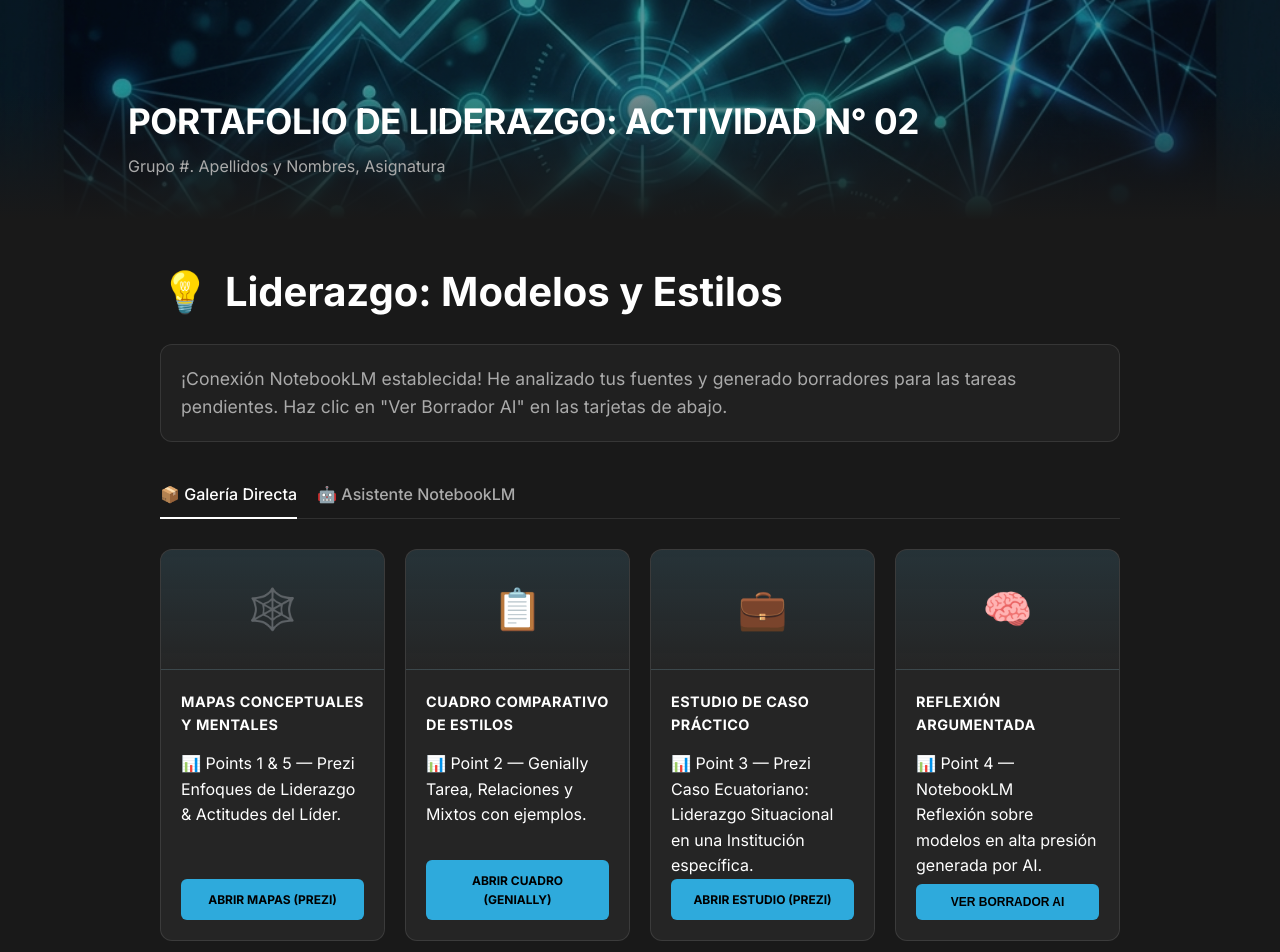
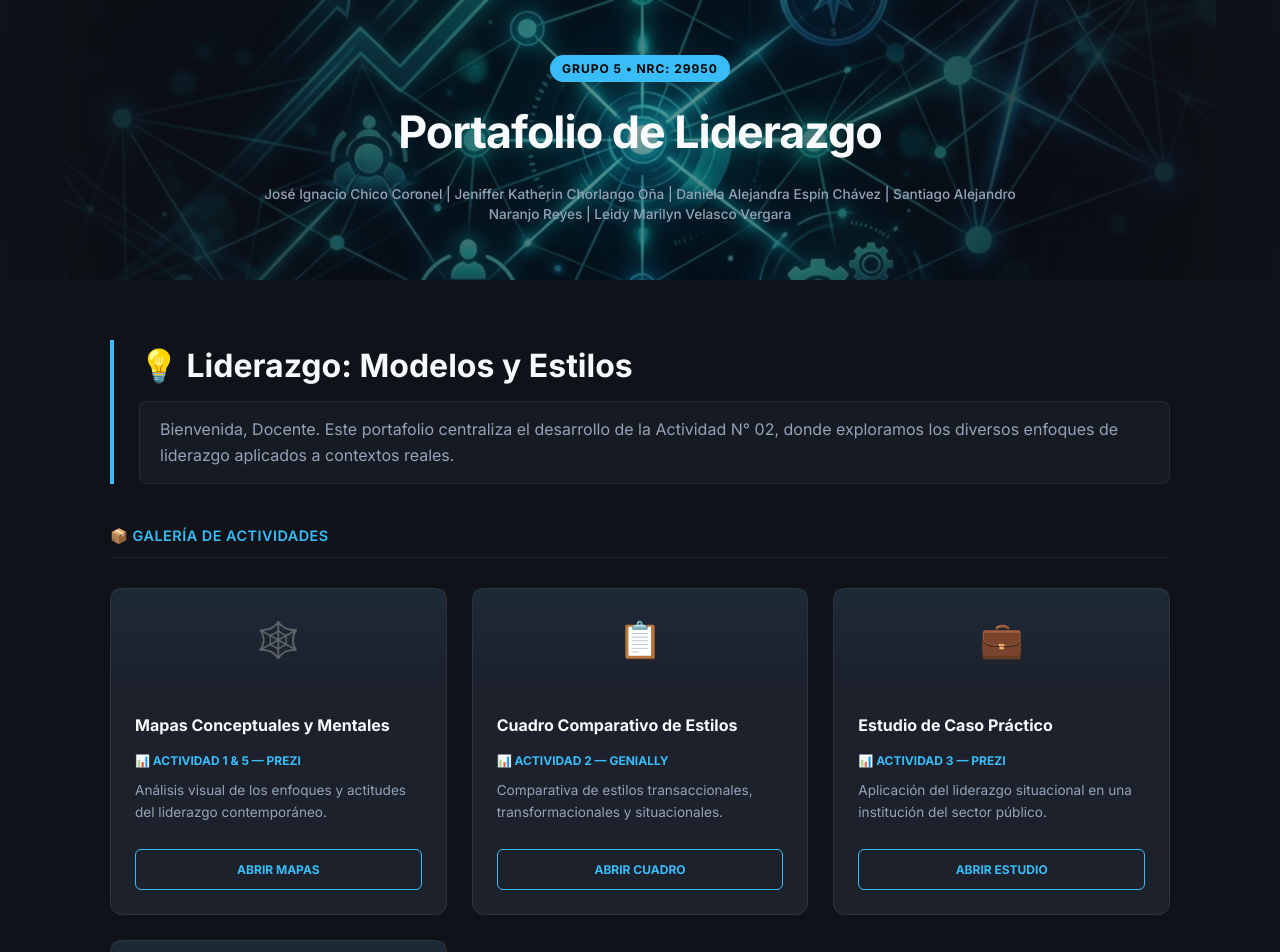
Before and after one commit to santiagonaranjofinanzas-droid/Liderazgo_Portafolio, a React app: page / in a window 1280 px wide. Shown: the top 952 px of the page. Built offline with nearby package versions, Linux system fonts and the light colour scheme; the HTML template or start-up script is replaced by a standard one.

Commit message:
Refine professional design: add team members, NRC 29950, and remove AI labels

```diff
--- a/src/App.jsx
+++ b/src/App.jsx
@@ -14,11 +14,11 @@ const ProjectCard = ({ title, icon, point, tech, description, link, onClick, del
       <p className="card-description">{description}</p>
       {link !== "#" ? (
         <a href={link} target="_blank" rel="noopener noreferrer" className="card-btn">
-          Abrir {title.split(' ')[0]} ({tech})
+          Abrir {title.split(' ')[0]}
         </a>
       ) : (
         <button className="card-btn" onClick={onClick}>
-          Ver Borrador AI
+          Ver Contenido
         </button>
       )}
     </div>
@@ -75,16 +75,29 @@ No hay un estilo único. En crisis extremas, el liderazgo autocrático/directivo
 **Conclusión**
 El liderazgo pertinente combina la resiliencia innata con una toma de decisiones informada y una profunda capacidad de adaptación al entorno cambiante.`;
 
+  const groupMembers = [
+    "José Ignacio Chico Coronel",
+    "Jeniffer Katherin Chorlango Oña",
+    "Daniela Alejandra Espín Chávez",
+    "Santiago Alejandro Naranjo Reyes",
+    "Leidy Marilyn Velasco Vergara"
+  ];
+
   return (
     <div className="app-container">
+      {/* Banner Section */}
       <header className="banner">
         <img src={bannerImg} alt="Leadership Banner" />
         <div className="banner-overlay">
-          <h1 className="banner-title">Portafolio de Liderazgo: Actividad N° 02</h1>
-          <p className="banner-subtitle">Grupo #. Apellidos y Nombres, Asignatura</p>
+          <div className="header-badge">Grupo 5 • NRC: 29950</div>
+          <h1 className="banner-title">Portafolio de Liderazgo</h1>
+          <div className="member-list">
+            {groupMembers.join(' | ')}
+          </div>
         </div>
       </header>
 
+      {/* Main Content */}
       <main className="main-content">
         <div className="page-header animate-fade-in">
           <h2 className="page-title">
@@ -92,66 +105,74 @@ El liderazgo pertinente combina la resiliencia innata con una toma de decisiones
           </h2>
           <div className="welcome-box">
             <p className="welcome-text">
-              ¡Conexión NotebookLM establecida! He analizado tus fuentes y generado borradores para las tareas pendientes.
-              Haz clic en "Ver Borrador AI" en las tarjetas de abajo.
+              Bienvenida, Docente. Este portafolio centraliza el desarrollo de la Actividad N° 02,
+              donde exploramos los diversos enfoques de liderazgo aplicados a contextos reales.
             </p>
           </div>
         </div>
 
+        {/* Gallery Section */}
         <section>
           <div className="gallery-nav animate-fade-in delay-1">
-            <span className="active">📦 Galería Directa</span>
-            <span>🤖 Asistente NotebookLM</span>
+            <span className="active">📦 Galería de Actividades</span>
           </div>
 
           <div className="grid">
             <ProjectCard
               title="Mapas Conceptuales y Mentales"
               icon="🕸️"
-              point="Points 1 & 5"
+              point="Actividad 1 & 5"
               tech="Prezi"
-              description="Enfoques de Liderazgo & Actitudes del Líder."
+              description="Análisis visual de los enfoques y actitudes del liderazgo contemporáneo."
               link="https://prezi.com/view/fn2Bnwn7rPpuRhIoBb2Y/?referral_token=IOHVN7lnB3FN"
               delay="delay-1"
             />
             <ProjectCard
               title="Cuadro Comparativo de Estilos"
               icon="📋"
-              point="Point 2"
+              point="Actividad 2"
               tech="Genially"
-              description="Tarea, Relaciones y Mixtos con ejemplos."
+              description="Comparativa de estilos transaccionales, transformacionales y situacionales."
               link="https://view.genially.com/69e17c774e4104b2992bd8b4"
               delay="delay-2"
             />
             <ProjectCard
               title="Estudio de Caso Práctico"
               icon="💼"
-              point="Point 3"
+              point="Actividad 3"
               tech="Prezi"
-              description="Caso Ecuatoriano: Liderazgo Situacional en una Institución específica."
+              description="Aplicación del liderazgo situacional en una institución del sector público."
               link="https://prezi.com/view/09nv8XX7dQJYAZqWoyPt/?referral_token=GzHVnelnB3FN"
               delay="delay-3"
             />
             <ProjectCard
               title="Reflexión Argumentada"
               icon="🧠"
-              point="Point 4"
-              tech="NotebookLM"
-              description="Reflexión sobre modelos en alta presión generada por AI."
+              point="Actividad 4"
+              tech="Ensayo"
+              description="Análisis crítico sobre la pertinencia de modelos en contextos de alta presión."
               link="#"
-              onClick={() => setSelectedContent({ title: "Borrador AI: Reflexión Argumentada", content: reflectionDraft })}
+              onClick={() => setSelectedContent({ title: "Ensayo: Reflexión Argumentada", content: reflectionDraft })}
               delay="delay-4"
             />
           </div>
         </section>
 
+        {/* Bibliography Section */}
         <section className="bibliography animate-fade-in delay-4">
-          <h3 className="section-title">💡 BIBLIOGRAFÍA ACADÉMICA</h3>
-          <ToggleItem title="Fuentes Primarias (NotebookLM)">
-            Lussier, R. N., & Achua, C. F. (2016). Liderazgo: Teoría, aplicación y desarrollo de habilidades.
+          <h3 className="section-title">📚 BIBLIOGRAFÍA ACADÉMICA</h3>
+          <ToggleItem title="Bibliografía Básica (Normas APA)">
+            Lussier, R. N., & Achua, C. F. (2016). Liderazgo: Teoría, aplicación y desarrollo de habilidades. 6ta Edición. Cengage Learning.
+          </ToggleItem>
+          <ToggleItem title="Recursos Complementarios">
+            Material de estudio proporcionado por la Universidad, casos de gestión y modelos de contingencia.
           </ToggleItem>
         </section>
       </main>
+
+      <footer className="footer animate-fade-in delay-4">
+        <p>© 2026 Universidad - Departamento de Ciencias Humanas y Sociales</p>
+      </footer>
 
       <Modal
         isOpen={!!selectedContent}
--- a/src/index.css
+++ b/src/index.css
@@ -1,16 +1,15 @@
 @import url('https://fonts.googleapis.com/css2?family=Inter:wght@300;400;500;600;700&display=swap');
 
 :root {
-  --bg-primary: #191919;
-  --bg-secondary: #202020;
-  --bg-card: #252525;
-  --text-primary: #ffffff;
-  --text-secondary: #aaaaaa;
-  --accent: #2eaadc;
-  --accent-glow: rgba(46, 170, 220, 0.3);
-  --border: rgba(255, 255, 255, 0.1);
-  --success: #2ecc71;
-  --glass: rgba(255, 255, 255, 0.03);
+  --bg-primary: #0f1218;
+  --bg-secondary: #161a22;
+  --bg-card: #1c212c;
+  --text-primary: #f8fafc;
+  --text-secondary: #94a3b8;
+  --accent: #38bdf8;
+  --accent-glow: rgba(56, 189, 248, 0.2);
+  --border: rgba(255, 255, 255, 0.08);
+  --glass: rgba(255, 255, 255, 0.02);
 }
 
 * {
@@ -20,34 +19,27 @@
 }
 
 body {
-  font-family: 'Inter', -apple-system, BlinkMacSystemFont, sans-serif;
+  font-family: 'Inter', -apple-system, sans-serif;
   background-color: var(--bg-primary);
   color: var(--text-primary);
   line-height: 1.6;
-  overflow-x: hidden;
 }
 
-.app-container {
-  min-height: 100vh;
-  display: flex;
-  flex-direction: column;
-}
-
-/* Header / Banner Section */
+/* Banner Section */
 .banner {
   width: 100%;
-  height: 220px;
+  height: 280px;
   position: relative;
   overflow: hidden;
-  background: linear-gradient(135deg, #0f172a 0%, #1e293b 100%);
+  background: #000;
 }
 
 .banner img {
   width: 100%;
   height: 100%;
   object-fit: cover;
-  opacity: 0.8;
-  filter: brightness(0.7);
+  opacity: 0.6;
+  filter: contrast(1.1);
 }
 
 .banner-overlay {
@@ -59,63 +51,71 @@ body {
   padding: 40px 10%;
   display: flex;
   flex-direction: column;
-  justify-content: flex-end;
-  background: linear-gradient(to top, var(--bg-primary) 0%, transparent 60%);
+  justify-content: center;
+  align-items: center;
+  text-align: center;
+  background: radial-gradient(circle at center, transparent 0%, var(--bg-primary) 100%);
+}
+
+.header-badge {
+  background: var(--accent);
+  color: #000;
+  font-size: 0.75rem;
+  font-weight: 800;
+  padding: 4px 12px;
+  border-radius: 20px;
+  margin-bottom: 15px;
+  text-transform: uppercase;
+  letter-spacing: 1px;
 }
 
 .banner-title {
-  font-size: 2.2rem;
-  font-weight: 700;
-  letter-spacing: -0.5px;
-  text-transform: uppercase;
+  font-size: 2.8rem;
+  font-weight: 800;
+  letter-spacing: -1px;
+  margin-bottom: 15px;
 }
 
-.banner-subtitle {
-  font-size: 1rem;
+.member-list {
+  font-size: 0.85rem;
   color: var(--text-secondary);
-  margin-top: 5px;
+  max-width: 800px;
+  line-height: 1.5;
+  font-weight: 500;
 }
 
 /* Main Content */
 .main-content {
-  max-width: 1000px;
+  max-width: 1100px;
   margin: 0 auto;
-  padding: 40px 20px;
-  width: 100%;
+  padding: 60px 20px;
 }
 
 .page-header {
-  margin-bottom: 30px;
+  margin-bottom: 40px;
+  border-left: 4px solid var(--accent);
+  padding-left: 25px;
 }
 
 .page-title {
-  font-size: 2.5rem;
-  font-weight: 800;
-  margin-bottom: 20px;
-  display: flex;
-  align-items: center;
-  gap: 15px;
-}
-
-.page-title span {
-  font-size: 2.5rem;
+  font-size: 2rem;
+  font-weight: 700;
+  margin-bottom: 10px;
 }
 
 .welcome-box {
-  background: var(--glass);
+  background: var(--bg-secondary);
   border: 1px solid var(--border);
-  border-radius: 12px;
-  padding: 20px;
-  margin-bottom: 40px;
-  backdrop-filter: blur(10px);
+  border-radius: 8px;
+  padding: 15px 20px;
 }
 
 .welcome-text {
-  font-size: 1.1rem;
+  font-size: 1rem;
   color: var(--text-secondary);
 }
 
-/* Gallery Grid */
+/* Gallery Navigation */
 .gallery-nav {
   display: flex;
   gap: 20px;
@@ -125,176 +125,181 @@ body {
 }
 
 .gallery-nav span {
-  cursor: pointer;
-  color: var(--text-secondary);
-  font-weight: 500;
-  display: flex;
-  align-items: center;
-  gap: 8px;
+  color: var(--accent);
+  font-weight: 600;
+  letter-spacing: 0.5px;
+  font-size: 0.9rem;
+  text-transform: uppercase;
 }
 
-.gallery-nav span.active {
-  color: var(--text-primary);
-  position: relative;
-}
-
-.gallery-nav span.active::after {
-  content: '';
-  position: absolute;
-  bottom: -11px;
-  left: 0;
-  width: 100%;
-  height: 2px;
-  background-color: var(--text-primary);
-}
-
+/* Grid Design */
 .grid {
   display: grid;
-  grid-template-columns: repeat(auto-fit, minmax(220px, 1fr));
-  gap: 20px;
-  margin-bottom: 50px;
+  grid-template-columns: repeat(auto-fit, minmax(250px, 1fr));
+  gap: 25px;
+  margin-bottom: 60px;
 }
 
 .card {
   background: var(--bg-card);
   border-radius: 12px;
-  overflow: hidden;
   border: 1px solid var(--border);
-  transition: all 0.3s cubic-bezier(0.4, 0, 0.2, 1);
-  height: 100%;
+  transition: transform 0.3s, border-color 0.3s;
   display: flex;
   flex-direction: column;
 }
 
 .card:hover {
-  transform: translateY(-8px);
+  transform: translateY(-5px);
   border-color: var(--accent);
-  box-shadow: 0 10px 30px rgba(0, 0, 0, 0.4), 0 0 15px var(--accent-glow);
+  box-shadow: 0 10px 40px -10px rgba(0,0,0,0.5);
 }
 
 .card-header {
-  height: 120px;
+  height: 100px;
   display: flex;
   align-items: center;
   justify-content: center;
-  background: linear-gradient(180deg, rgba(46, 170, 220, 0.1) 0%, transparent 100%);
-  border-bottom: 1px solid var(--border);
+  background: linear-gradient(to bottom, rgba(56, 189, 248, 0.05), transparent);
 }
 
 .card-icon {
-  font-size: 2.5rem;
-  color: var(--accent);
+  font-size: 2.2rem;
 }
 
 .card-body {
-  padding: 20px;
-  flex-grow: 1;
+  padding: 24px;
   display: flex;
   flex-direction: column;
+  flex-grow: 1;
 }
 
 .card-title {
-  font-size: 0.9rem;
+  font-size: 1rem;
+  font-weight: 700;
+  margin-bottom: 12px;
+  color: var(--text-primary);
+}
+
+.card-point {
+  font-size: 0.75rem;
+  color: var(--accent);
   font-weight: 700;
   text-transform: uppercase;
-  margin-bottom: 15px;
-  color: var(--text-primary);
-  letter-spacing: 0.5px;
+  margin-bottom: 10px;
+}
+
+.card-description {
+  font-size: 0.85rem;
+  color: var(--text-secondary);
+  margin-bottom: 25px;
+  line-height: 1.6;
 }
 
 .card-btn {
-  background: var(--accent);
-  color: #000;
-  border: none;
-  padding: 11px 15px;
+  margin-top: auto;
+  background: transparent;
+  color: var(--accent);
+  border: 1px solid var(--accent);
+  padding: 10px;
   border-radius: 6px;
   font-weight: 700;
   font-size: 0.75rem;
+  text-transform: uppercase;
   cursor: pointer;
-  text-transform: uppercase;
   transition: all 0.2s;
+  text-decoration: none;
   text-align: center;
-  text-decoration: none;
-  margin-top: auto;
 }
 
 .card-btn:hover {
-  filter: brightness(1.2);
-  transform: scale(1.02);
+  background: var(--accent);
+  color: #000;
 }
 
-/* Modal Styling */
+/* Bibliography & Footer */
+.bibliography {
+  padding: 40px;
+  background: var(--bg-secondary);
+  border-radius: 12px;
+  margin-bottom: 60px;
+}
+
+.section-title {
+  font-size: 1.2rem;
+  margin-bottom: 25px;
+  color: var(--text-primary);
+}
+
+.toggle-header {
+  display: flex;
+  align-items: center;
+  gap: 12px;
+  cursor: pointer;
+  padding: 10px 0;
+  color: var(--text-secondary);
+  font-weight: 500;
+}
+
+.toggle-content {
+  padding: 10px 0 20px 25px;
+  color: var(--text-secondary);
+  font-size: 0.9rem;
+  display: none;
+}
+
+.toggle-list.open .toggle-content { display: block; }
+
+.footer {
+  text-align: center;
+  padding: 40px;
+  border-top: 1px solid var(--border);
+  color: var(--text-secondary);
+  font-size: 0.8rem;
+}
+
+/* Modal */
 .modal-overlay {
   position: fixed;
   top: 0;
   left: 0;
   width: 100%;
   height: 100%;
-  background: rgba(0, 0, 0, 0.85);
-  backdrop-filter: blur(8px);
+  background: rgba(0, 0, 0, 0.9);
   display: flex;
   align-items: center;
   justify-content: center;
   z-index: 1000;
-  animation: fadeIn 0.3s ease-out;
 }
 
 .modal-content {
-  background: var(--bg-secondary);
+  background: var(--bg-card);
   width: 90%;
-  max-width: 800px;
-  max-height: 80vh;
-  border-radius: 16px;
-  border: 1px solid var(--border);
-  box-shadow: 0 25px 50px -12px rgba(0, 0, 0, 0.5);
+  max-width: 750px;
+  max-height: 85vh;
+  border-radius: 12px;
+  overflow: hidden;
   display: flex;
   flex-direction: column;
-  overflow: hidden;
-  animation: slideUp 0.4s cubic-bezier(0.16, 1, 0.3, 1);
-}
-
-@keyframes slideUp {
-  from { transform: translateY(40px); opacity: 0; }
-  to { transform: translateY(0); opacity: 1; }
 }
 
 .modal-header {
-  padding: 20px 25px;
+  padding: 20px 30px;
   border-bottom: 1px solid var(--border);
   display: flex;
   justify-content: space-between;
   align-items: center;
-  background: var(--glass);
-}
-
-.modal-header h3 {
-  font-size: 1.2rem;
-  color: var(--accent);
-}
-
-.close-btn {
-  background: transparent;
-  border: none;
-  color: var(--text-secondary);
-  font-size: 2rem;
-  cursor: pointer;
 }
 
 .modal-body {
-  padding: 30px;
+  padding: 40px;
   overflow-y: auto;
-  font-size: 1rem;
-  line-height: 1.8;
   color: var(--text-secondary);
-}
-
-.modal-body strong {
-  color: var(--text-primary);
 }
 
 /* Animations */
 @keyframes fadeIn {
-  from { opacity: 0; transform: translateY(20px); }
+  from { opacity: 0; transform: translateY(10px); }
   to { opacity: 1; transform: translateY(0); }
 }
 
```
